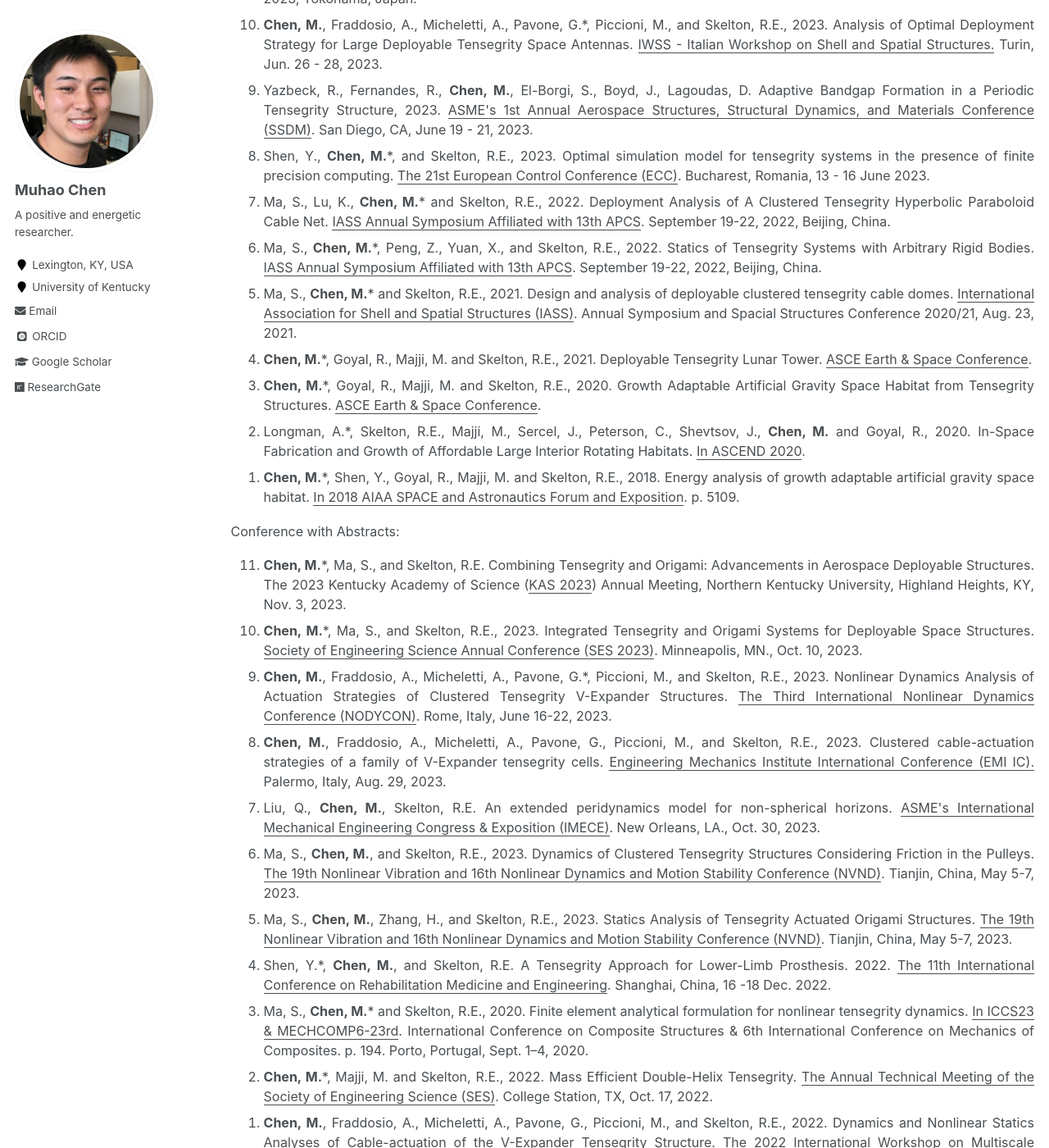
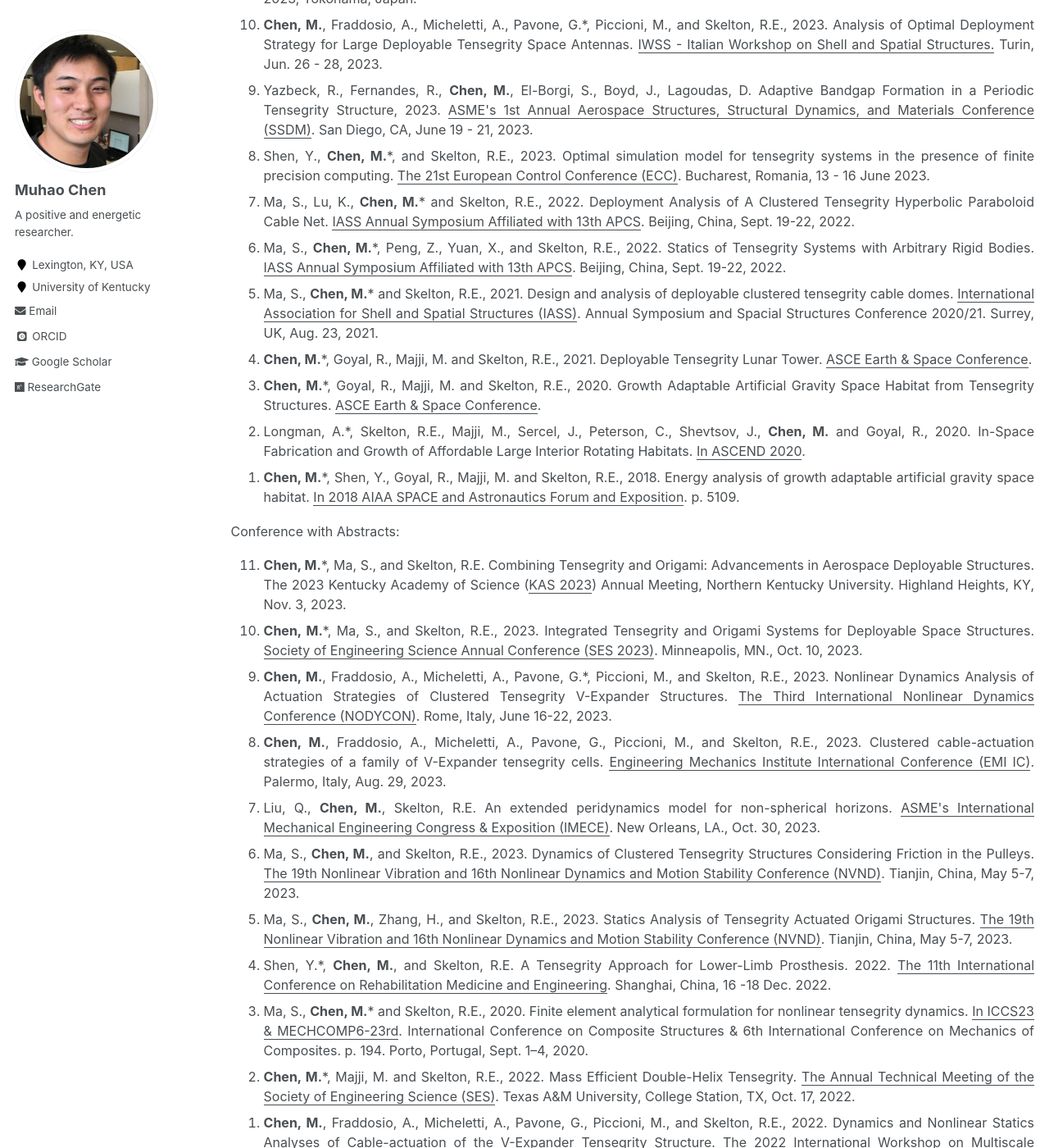
Before and after one commit to Muhao-Chen/muhao-chen.github.io, a Jekyll site: the page built from _pages/publication.md, in a window 1280 px wide and 1400 px high, scrolled down 1662 px. Shown: the whole window at 82% size. Built offline with Jekyll 4.4.1, drawn with Linux system fonts in a browser that asks for light colours; some web fonts are replaced.

Commit message:
Update publication.md

```diff
--- a/_pages/publication.md
+++ b/_pages/publication.md
@@ -46,9 +46,9 @@ Conference with Full Papers:
 <li><strong>Chen, M.</strong>, Fraddosio, A., Micheletti, A., Pavone, G.*, Piccioni, M., and Skelton, R.E., 2023. Analysis of Optimal Deployment Strategy for Large Deployable Tensegrity Space Antennas. <u>IWSS - Italian Workshop on Shell and Spatial Structures.</u> Turin, Jun. 26 - 28, 2023.</li>
 <li>Yazbeck, R., Fernandes, R., <strong>Chen, M.</strong>, El-Borgi, S., Boyd, J., Lagoudas, D. Adaptive Bandgap Formation in a Periodic Tensegrity Structure, 2023. <u>ASME's 1st Annual Aerospace Structures, Structural Dynamics, and Materials Conference (SSDM)</u>. San Diego, CA, June 19 - 21, 2023.</li>
 <li>Shen, Y., <strong>Chen, M.</strong>*, and Skelton, R.E., 2023. Optimal simulation model for tensegrity systems in the presence of finite precision computing. <u>The 21st European Control Conference (ECC)</u>. Bucharest, Romania, 13 - 16 June 2023.</li>
-<li>Ma, S., Lu, K., <strong>Chen, M.</strong>* and Skelton, R.E., 2022. Deployment Analysis of A Clustered Tensegrity Hyperbolic Paraboloid Cable Net. <u>IASS Annual Symposium Affiliated with 13th APCS</u>. September 19-22, 2022, Beijing, China.</li>
-<li>Ma, S., <strong>Chen, M.</strong>*, Peng, Z., Yuan, X., and Skelton, R.E., 2022. Statics of Tensegrity Systems with Arbitrary Rigid Bodies. <u>IASS Annual Symposium Affiliated with 13th APCS</u>. September 19-22, 2022, Beijing, China.</li>
-<li>Ma, S., <strong>Chen, M.</strong>* and Skelton, R.E., 2021. Design and analysis of deployable clustered tensegrity cable domes. <u>International Association for Shell and Spatial Structures (IASS)</u>. Annual Symposium and Spacial Structures Conference 2020/21, Aug. 23, 2021.</li>
+<li>Ma, S., Lu, K., <strong>Chen, M.</strong>* and Skelton, R.E., 2022. Deployment Analysis of A Clustered Tensegrity Hyperbolic Paraboloid Cable Net. <u>IASS Annual Symposium Affiliated with 13th APCS</u>. Beijing, China, Sept. 19-22, 2022.</li>
+<li>Ma, S., <strong>Chen, M.</strong>*, Peng, Z., Yuan, X., and Skelton, R.E., 2022. Statics of Tensegrity Systems with Arbitrary Rigid Bodies. <u>IASS Annual Symposium Affiliated with 13th APCS</u>. Beijing, China, Sept. 19-22, 2022.</li>
+<li>Ma, S., <strong>Chen, M.</strong>* and Skelton, R.E., 2021. Design and analysis of deployable clustered tensegrity cable domes. <u>International Association for Shell and Spatial Structures (IASS)</u>. Annual Symposium and Spacial Structures Conference 2020/21. Surrey, UK, Aug. 23, 2021.</li>
 <li> <strong>Chen, M.</strong>*, Goyal, R., Majji, M. and Skelton, R.E., 2021. Deployable Tensegrity Lunar Tower. <u>ASCE Earth & Space Conference</u>. </li>
 <li><strong>Chen, M.</strong>*, Goyal, R., Majji, M. and Skelton, R.E., 2020. Growth Adaptable Artificial Gravity Space Habitat from Tensegrity Structures. <u>ASCE Earth & Space Conference</u>.</li>
 <li>Longman, A.*, Skelton, R.E., Majji, M., Sercel, J., Peterson, C., Shevtsov, J., <strong>Chen, M.</strong> and Goyal, R., 2020. In-Space Fabrication and Growth of Affordable Large Interior Rotating Habitats. <u>In ASCEND 2020</u>. </li>
@@ -56,16 +56,16 @@ Conference with Full Papers:
 </ol>
 Conference with Abstracts:
 <ol reversed>
-<li><strong>Chen, M.</strong>*, Ma, S., and Skelton, R.E. Combining Tensegrity and Origami: Advancements in Aerospace Deployable Structures. The 2023 Kentucky Academy of Science (<u>KAS 2023</u>) Annual Meeting, Northern Kentucky University, Highland Heights, KY, Nov. 3, 2023.</li>
+<li><strong>Chen, M.</strong>*, Ma, S., and Skelton, R.E. Combining Tensegrity and Origami: Advancements in Aerospace Deployable Structures. The 2023 Kentucky Academy of Science (<u>KAS 2023</u>) Annual Meeting, Northern Kentucky University. Highland Heights, KY, Nov. 3, 2023.</li>
 <li><strong>Chen, M.</strong>*, Ma, S., and Skelton, R.E., 2023. Integrated Tensegrity and Origami Systems for Deployable Space Structures. <u>Society of Engineering Science Annual Conference (SES 2023)</u>. Minneapolis, MN., Oct. 10, 2023.</li>
 <li><strong>Chen, M.</strong>, Fraddosio, A., Micheletti, A., Pavone, G.*, Piccioni, M., and Skelton, R.E., 2023. Nonlinear Dynamics Analysis of Actuation Strategies of Clustered Tensegrity V-Expander Structures. <u>The Third International Nonlinear Dynamics Conference (NODYCON)</u>. Rome, Italy, June 16-22, 2023. </li>
-<li><strong>Chen, M.</strong>, Fraddosio, A., Micheletti, A., Pavone, G., Piccioni, M., and Skelton, R.E., 2023. Clustered cable-actuation strategies of a family of V-Expander tensegrity cells. <u>Engineering Mechanics Institute International Conference (EMI IC).</u> Palermo, Italy, Aug. 29, 2023.</li>
+<li><strong>Chen, M.</strong>, Fraddosio, A., Micheletti, A., Pavone, G., Piccioni, M., and Skelton, R.E., 2023. Clustered cable-actuation strategies of a family of V-Expander tensegrity cells. <u>Engineering Mechanics Institute International Conference (EMI IC)</u>. Palermo, Italy, Aug. 29, 2023.</li>
 <li>Liu, Q., <strong>Chen, M.</strong>, Skelton, R.E. An extended peridynamics model for non-spherical horizons. <u>ASME's International Mechanical Engineering Congress & Exposition (IMECE)</u>. New Orleans, LA., Oct. 30, 2023.</li>
 <li>Ma, S., <strong>Chen, M.</strong>, and Skelton, R.E., 2023. Dynamics of Clustered Tensegrity Structures Considering Friction in the Pulleys. <u>The 19th Nonlinear Vibration and 16th Nonlinear Dynamics and Motion Stability Conference (NVND)</u>. Tianjin, China, May 5-7, 2023. </li>
 <li>Ma, S., <strong>Chen, M.</strong>, Zhang, H., and Skelton, R.E., 2023. Statics Analysis of Tensegrity Actuated Origami Structures. <u>The 19th Nonlinear Vibration and 16th Nonlinear Dynamics and Motion Stability Conference (NVND)</u>. Tianjin, China, May 5-7, 2023.</li>
 <li>Shen, Y.*, <strong>Chen, M.</strong>, and Skelton, R.E. A Tensegrity Approach for Lower-Limb Prosthesis. 2022. <u>The 11th International Conference on Rehabilitation Medicine and Engineering</u>. Shanghai, China, 16 -18 Dec. 2022.</li>
 <li>Ma, S., <strong>Chen, M.</strong>* and Skelton, R.E., 2020. Finite element analytical formulation for nonlinear tensegrity dynamics. <u> In ICCS23 & MECHCOMP6-23rd</u>. International Conference on Composite Structures & 6th International Conference on Mechanics of Composites. p. 194. Porto, Portugal, Sept. 1–4, 2020. </li>
-<li><strong>Chen, M.</strong>*, Majji, M. and Skelton, R.E., 2022. Mass Efficient Double-Helix Tensegrity. <u>The Annual Technical Meeting of the Society of Engineering Science (SES)</u>. College Station, TX, Oct. 17, 2022.</li>
+<li><strong>Chen, M.</strong>*, Majji, M. and Skelton, R.E., 2022. Mass Efficient Double-Helix Tensegrity. <u>The Annual Technical Meeting of the Society of Engineering Science (SES)</u>. Texas A&M University, College Station, TX, Oct. 17, 2022.</li>
 <li><strong>Chen, M.</strong>, Fraddosio, A., Micheletti, A., Pavone, G., Piccioni, M., and Skelton, R.E., 2022. Dynamics and Nonlinear Statics Analyses of Cable-actuation of the V-Expander Tensegrity Structure. <u>The 2022 International Workshop on Multiscale Innovative Materials and Structure (MIMS)</u>. Cetara (Amalfi Coast) - Salerno, Italy, 1st Oct. 2022.</li>
 </ol>
 </font>
@@ -87,7 +87,6 @@ Conference with Abstracts:
 <li>Su, X., <strong>Chen, M.</strong>*, Majji, M. and Skelton, R.E. Minimal mass design of a tensegrity tower for lunar electromagnetic launching. 2023. <u>Acta Astronautica</u>.</li>
 </ol>
 </font>
-
 
 ### Conferences
 <font size=3>
```
